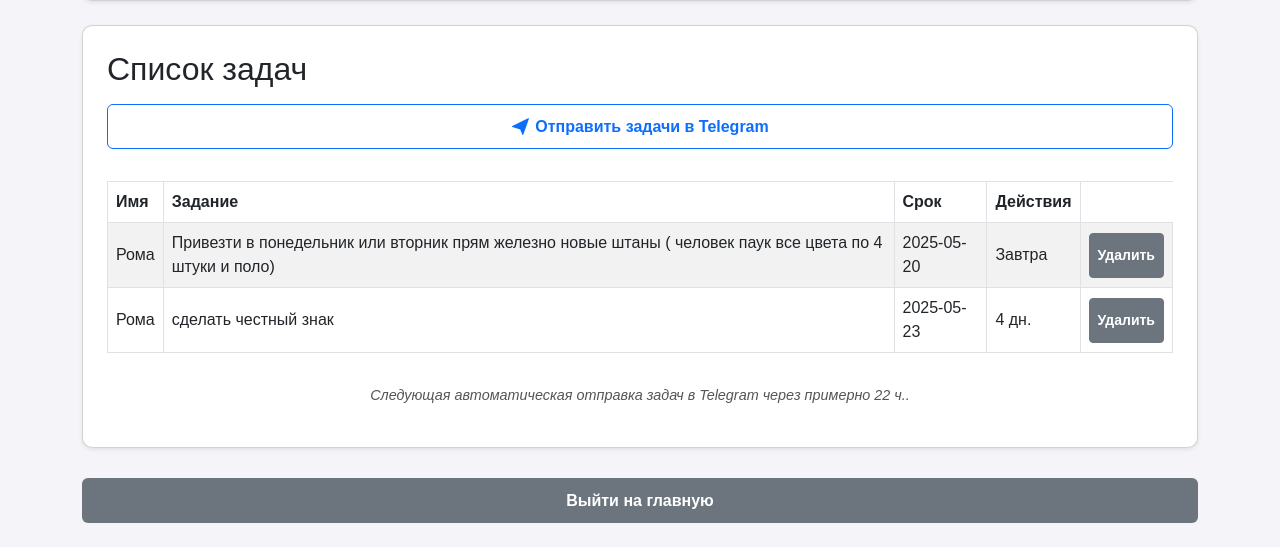
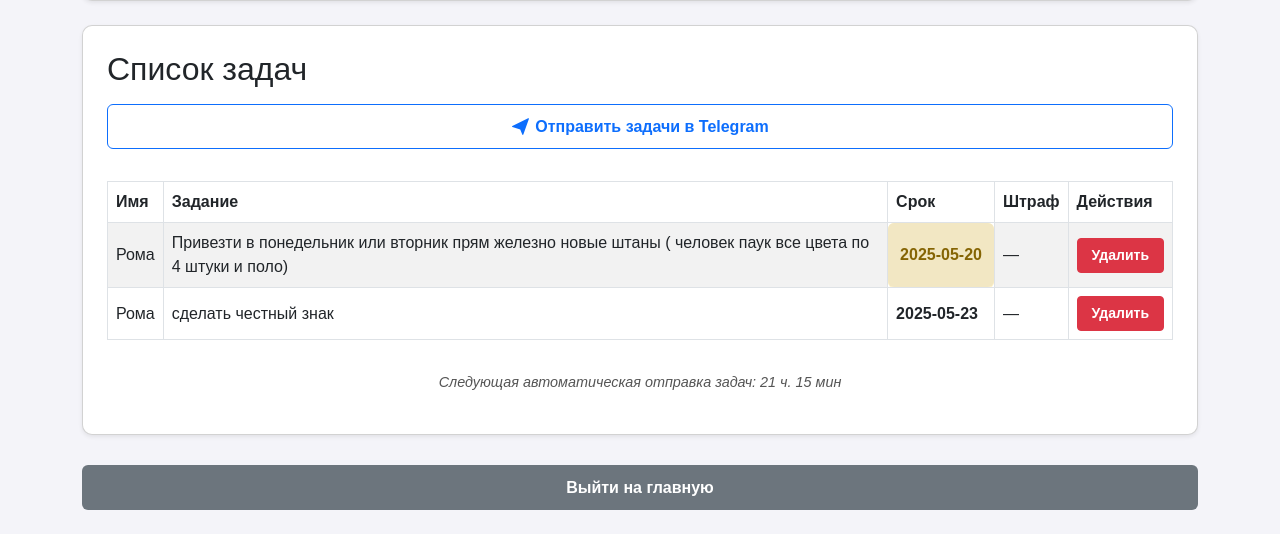
Before and after one commit to semionser/db1, a Flask app: page /tasks in a window 1280 px wide. Shown: the part 496-1043 px from the top of the page. After the commit the page ends 1006 px from the top, so only its background shows below. Run offline with Flask 3, Linux system fonts and the light colour scheme; a user stored in the database is signed in; parts of the project's set-up code (start-up, migrations or seed data) failed here and were passed over.

Commit message:
бновлён

```diff
--- a/app.py
+++ b/app.py
@@ -110,24 +110,30 @@ def delete_product(product_id):
     return redirect(url_for('index'))
 
 
-#== добавление продуктов ===
+# == добавление продуктов ===
 @app.route('/add', methods=['GET', 'POST'])
 @login_required
 def add_product():
+    error = None
     if request.method == 'POST':
         name = request.form['name']
         quantity = int(request.form['quantity'])
         category = request.form['category']
-        image_file = request.files['image']
-        filename = None
-        if image_file:
+        image_file = request.files.get('image')
+
+        if not image_file or image_file.filename == '':
+            error = "Пожалуйста, прикрепите фото товара."
+        else:
             filename = secure_filename(image_file.filename)
-            image_file.save(os.path.join(app.config['UPLOAD_FOLDER'], filename))
-        new_product = Product(name=name, quantity=quantity, category=category, image=filename)
-        db.session.add(new_product)
-        db.session.commit()
-        return redirect(url_for('index'))
-    return render_template('add_product.html')
+            image_path = os.path.join(app.config['UPLOAD_FOLDER'], filename)
+            image_file.save(image_path)
+
+            new_product = Product(name=name, quantity=quantity, category=category, image=filename)
+            db.session.add(new_product)
+            db.session.commit()
+            return redirect(url_for('index'))
+
+    return render_template('add_product.html', error=error)
 
 
 #== авторизация===
@@ -154,6 +160,7 @@ def logout():
 
 #==  Таски ===
 NAMES = ['Вася', 'Сема', 'Рома']
+
 @app.route('/tasks', methods=['GET', 'POST'])
 @login_required
 def tasks():
@@ -183,17 +190,12 @@ def tasks():
 
     moscow_tz = timezone('Europe/Moscow')
     now = datetime.now(moscow_tz)
-    target_time = moscow_tz.localize(datetime.combine(now.date(), dt_time(hour=9, minute=45)))
-
+    target_time = moscow_tz.localize(datetime.combine(now.date(), dt_time(hour=9, minute=0)))
     if now > target_time:
         target_time += timedelta(days=1)
-
     delta = target_time - now
-    hours = delta.seconds // 3600
+    hours = delta.seconds // 3600 + delta.days * 24
     minutes = (delta.seconds % 3600) // 60
-
-    if delta.days > 0:
-        hours += delta.days * 24
 
     if hours == 0 and minutes < 1:
         time_left_str = "меньше минуты"
@@ -206,7 +208,6 @@ def tasks():
 
     return render_template('tasks.html', tasks=tasks_list, today=today, names=NAMES, time_left_str=time_left_str)
 
-
 @app.route('/tasks/delete/<int:task_id>', methods=['POST'])
 @login_required
 def delete_task(task_id):
@@ -216,14 +217,12 @@ def delete_task(task_id):
     flash('Задача удалена')
     return redirect(url_for('tasks'))
 
-
 @app.route('/notify_tasks', methods=['POST'])
 @login_required
 def notify_tasks():
     send_task_info()
     flash('Задачи отправлены в Telegram-группу!')
     return redirect(url_for('tasks'))
-
 
 def send_task_info():
     with app.app_context():
@@ -236,8 +235,10 @@ def send_task_info():
         msg = "📋 *Список задач:*\n\n"
         for task in tasks:
             days_left = (task.deadline - today).days
+            fine = 0
             if days_left < 0:
-                status = "⛔️ *ПРОСРОЧЕНО*"
+                fine = abs(days_left) * 500
+                status = f"⛔️ *ПРОСРОЧЕНО* — штраф {fine}₽"
             elif days_left == 0:
                 status = "⚠️ *Сегодня*"
             elif days_left == 1:
@@ -245,15 +246,18 @@ def send_task_info():
             else:
                 status = f"⏳ {days_left} дн."
 
-            msg += f"*{task.name}* — {task.description}\nДо {task.deadline.strftime('%Y-%m-%d')} ({status})\n\n"
+            msg += (
+                f"*{task.name}* — {task.description}\n"
+                f"🗓 До: {task.deadline.strftime('%Y-%m-%d')}\n"
+                f"{status}\n\n"
+            )
 
         bot.send_message(chat_id=GROUP_ID, text=msg, parse_mode='Markdown')
 
-
-# === Планировщик отправки в 9:45 ===
+# Планировщик отправки задач
 scheduler = BackgroundScheduler(timezone='Europe/Moscow')
 
-@scheduler.scheduled_job('cron', hour=9, minute=45)
+@scheduler.scheduled_job('cron', hour=9, minute=0)
 def scheduled_task_sender():
     with app.app_context():
         send_task_info()
@@ -334,6 +338,6 @@ if __name__ == '__main__':
     with app.app_context():
         db.create_all()
         create_admin_user()
-    scheduler.start()
+        scheduler.start()
     Thread(target=run_bot).start()
     app.run(host='0.0.0.0', port=5000)
--- a/templates/tasks.html
+++ b/templates/tasks.html
@@ -175,55 +175,49 @@
                         <th>Имя</th>
                         <th>Задание</th>
                         <th>Срок</th>
+                        <th>Штраф</th>
                         <th>Действия</th>
                     </tr>
                 </thead>
                 <tbody>
                 {% for task in tasks %}
                     {% set days_left = (task.deadline - today).days %}
+                    {% set fine = (-days_left) * 500 if days_left < 0 else 0 %}
                     {% set is_due_today = days_left == 0 %}
                     {% set is_due_tomorrow = days_left == 1 %}
                     {% set is_overdue = days_left < 0 %}
                     <tr class="{% if is_overdue or is_due_today %}overdue{% elif is_due_tomorrow %}almost-overdue{% endif %}">
                         <td>{{ task.name }}</td>
                         <td>{{ task.description }}</td>
-                        <td>{{ task.deadline.strftime('%Y-%m-%d') }}</td>
+                        <td class="deadline-cell {% if is_overdue or is_due_today %}overdue{% elif is_due_tomorrow %}almost-overdue{% endif %}">
+                            {{ task.deadline.strftime('%Y-%m-%d') }}
+                        </td>
                         <td>
-                            {% if is_overdue %}
-                                Просрочено на {{ days_left | abs }} дн.
-                            {% elif is_due_today %}
-                                Сегодня
-                            {% elif is_due_tomorrow %}
-                                Завтра
+                            {% if fine > 0 %}
+                                {{ fine }} ₽
                             {% else %}
-                                {{ days_left }} дн.
+                                —
                             {% endif %}
                         </td>
                         <td>
-                            <form method="post" action="{{ url_for('delete_task', task_id=task.id) }}" onsubmit="return confirm('Удалить задачу?');" class="m-0">
-                                <button type="submit" class="btn btn-sm btn-secondary">Удалить</button>
+                            <form method="post" action="{{ url_for('delete_task', task_id=task.id) }}" style="display:inline;">
+                                <button type="submit" class="btn btn-danger btn-sm">Удалить</button>
                             </form>
                         </td>
                     </tr>
-                {% else %}
-                    <tr><td colspan="5" class="text-center">Задач пока нет.</td></tr>
                 {% endfor %}
                 </tbody>
             </table>
         </div>
         {% else %}
-            <p>Задачи отсутствуют.</p>
+        <p class="text-muted">Задач пока нет.</p>
         {% endif %}
 
-        <div class="info-next-send">
-           <p>Следующая автоматическая отправка задач в Telegram через примерно {{ time_left_str }}.</p>
-        </div>
+        <p class="info-next-send">Следующая автоматическая отправка задач: {{ time_left_str }}</p>
     </div>
-
     <form method="get" action="{{ url_for('index') }}">
         <button type="submit" class="btn btn-exit">Выйти на главную</button>
     </form>
-
 </div>
 </body>
 </html>
```
Also changed, not shown: templates/add_product.html (+11 -1 lines), instance/database.db.
